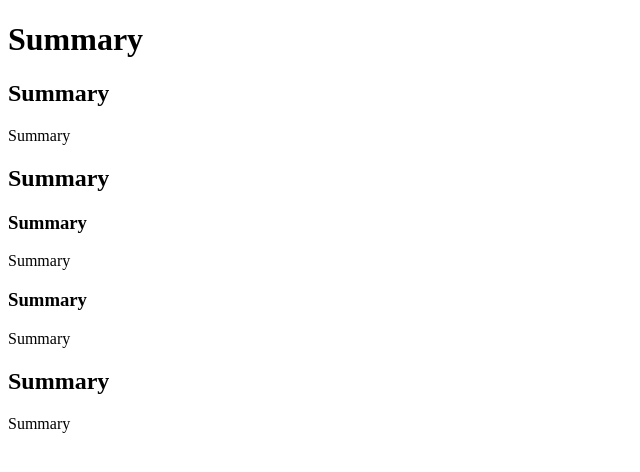
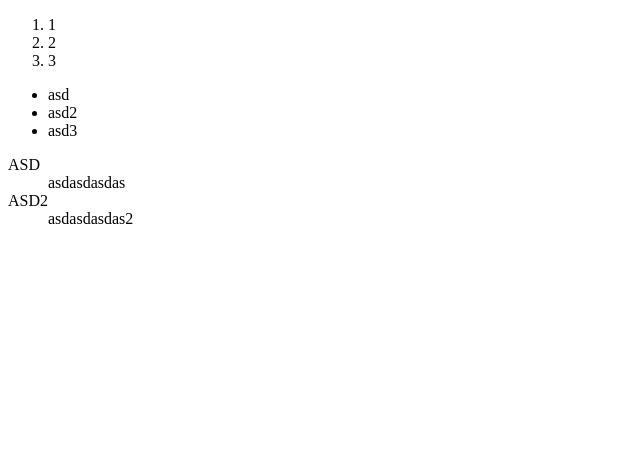
Before and after one commit to mele-dev/desafio-html, a plain HTML site: page index.html in a window 1280 px wide. Shown: the whole page, without its empty margins (0-640 px from the left). Drawn offline with Linux system fonts and the light colour scheme.

Commit message:
html ej6

```diff
--- a/index.html
+++ b/index.html
@@ -7,25 +7,25 @@
 </head>
 
 <body>
-    <h1>Summary</h1>
+    <ol>
+        <li>1</li>
+        <li>2</li>
+        <li>3</li>
+    </ol>
 
-    <h2>Summary</h2>
+    <ul>
+        <li>asd</li>
+        <li>asd2</li>
+        <li>asd3</li>
+    </ul>
 
-    <p>Summary</p>
+    <dl>
+        <dt>ASD</dt>
+        <dd>asdasdasdas</dd>
 
-    <h2>Summary</h2>
-
-    <h3>Summary</h3>
-
-    <p>Summary</p>
-
-    <h3>Summary</h3>
-
-    <p>Summary</p>
-
-    <h2>Summary</h2>
-
-    <p>Summary</p>
+        <dt>ASD2</dt>
+        <dd>asdasdasdas2</dd>
+    </dl>
 </body>
 
 </html>
```
